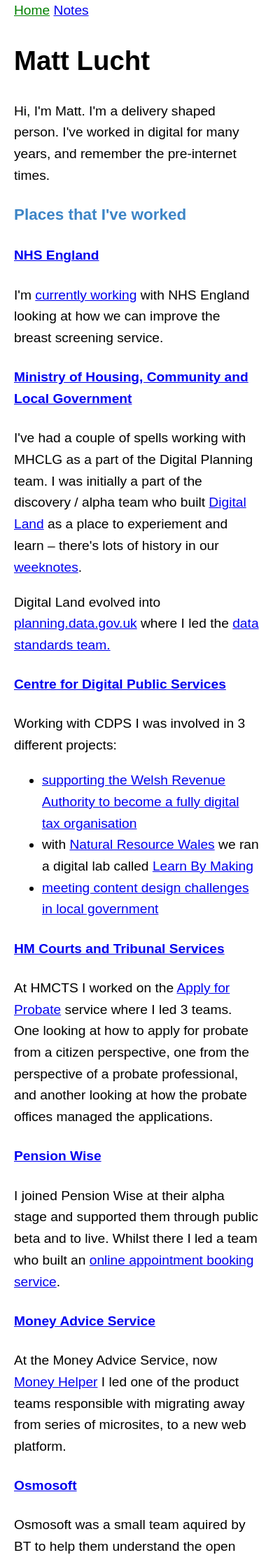
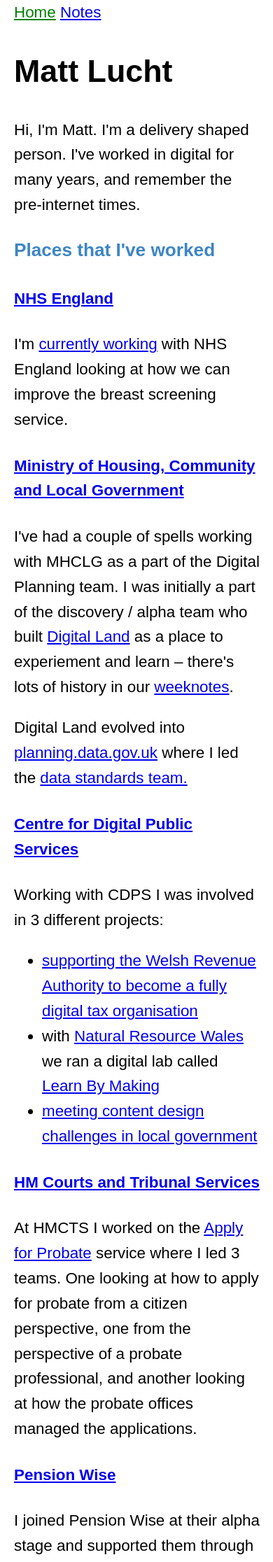
Before and after one commit to mattlucht/mattlucht.github.io, a Jekyll site: the page built from index.html, in a window 390 px wide. Shown: the top 2232 px of the page at 70% size. Built offline with Jekyll 4.4.1, drawn with Linux system fonts in a browser that asks for light colours.

Commit message:
font size

```diff
--- a/_sass/main.scss
+++ b/_sass/main.scss
@@ -6,6 +6,13 @@
   padding: 0 20px;
   width: 90%;
   max-width: 1200px;
+}
+
+/* Larger font size for mobile devices */
+@media (max-width: 768px) {
+  body {
+    font-size: 1.4rem;
+  }
 }
 
 .current {
```
